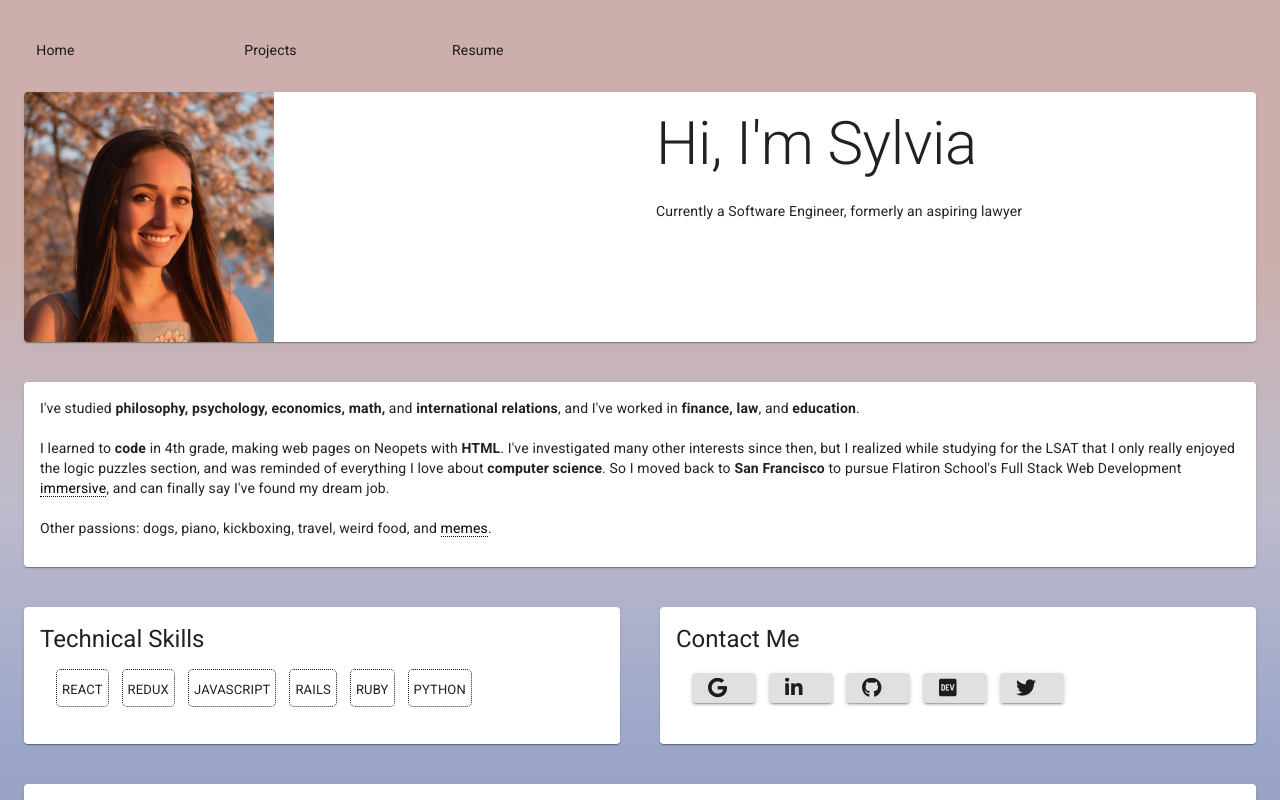
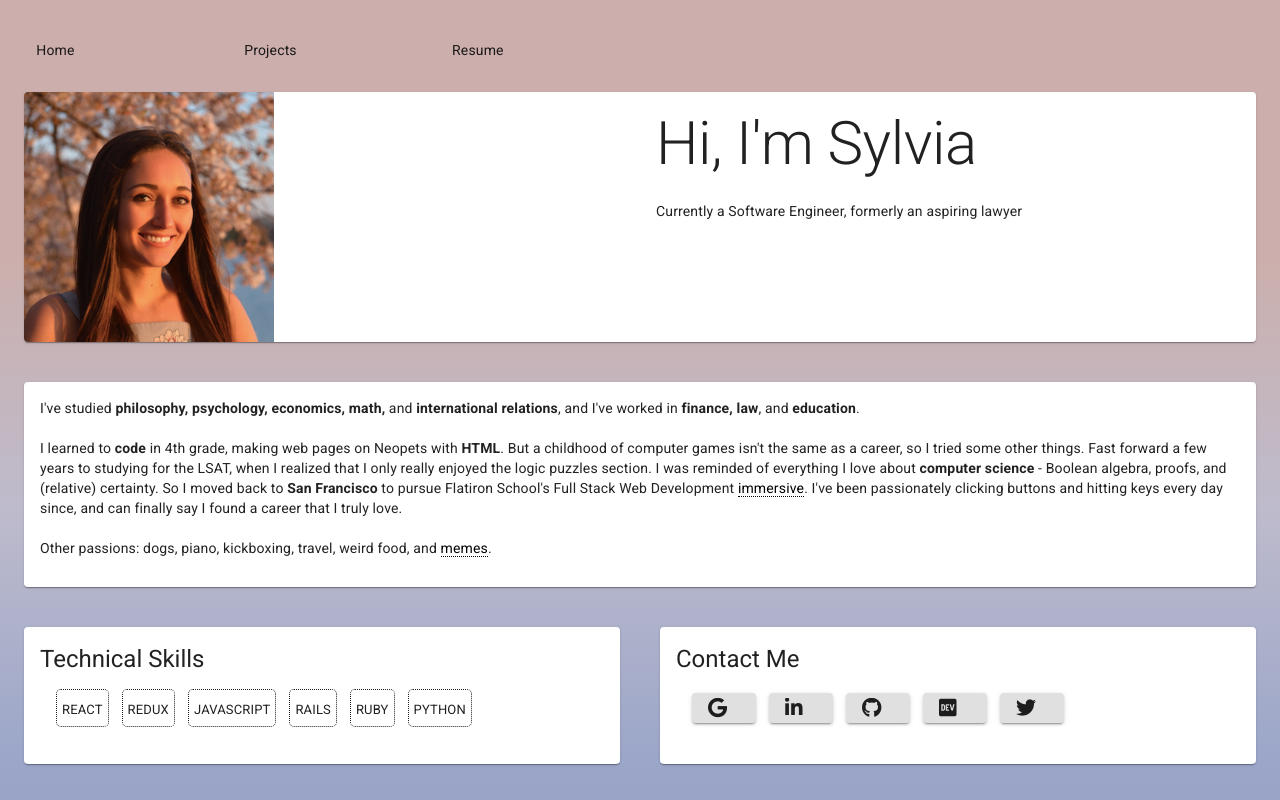
Before and after one commit to sylviapap/personal-site-react, a React (Create React App) app: page / in a window 1280 px wide. Shown: the top 800 px of the page. Built offline with nearby package versions, Linux system fonts and the light colour scheme.

Commit message:
Update description

```diff
--- a/src/pages/Home.js
+++ b/src/pages/Home.js
@@ -94,7 +94,7 @@ export default function Home() {
               I've studied <strong>philosophy, psychology, economics, math,</strong> and <strong>international relations</strong>, and I've worked in <strong>finance, law</strong>, and <strong>education</strong>.
               <br></br>
               <br></br>
-              I learned to <strong>code</strong> in 4th grade, making web pages on Neopets with <strong>HTML</strong>. I've investigated many other interests since then, but I realized while studying for the LSAT that I only really enjoyed the logic puzzles section, and was reminded of everything I love about <strong>computer science</strong>. So I moved back to <strong>San Francisco</strong> to pursue Flatiron School's Full Stack Web Development <Link className={classes.links} underline="none" href="https://flatironschool.com/career-courses/coding-bootcamp/san-francisco">immersive</Link>, and can finally say I've found my dream job.
+              I learned to <strong>code</strong> in 4th grade, making web pages on Neopets with <strong>HTML</strong>. But a childhood of computer games isn't the same as a career, so I tried some other things. Fast forward a few years to studying for the LSAT, when I realized that I only really enjoyed the logic puzzles section. I was reminded of everything I love about <strong>computer science</strong> - Boolean algebra, proofs, and (relative) certainty. So I moved back to <strong>San Francisco</strong> to pursue Flatiron School's Full Stack Web Development <Link className={classes.links} underline="none" href="https://flatironschool.com/career-courses/coding-bootcamp/san-francisco">immersive</Link>. I've been passionately clicking buttons and hitting keys every day since, and can finally say I found a career that I truly love.
               <br></br>
               <br></br>
               Other passions: dogs, piano, kickboxing, travel, weird food, and <Link className={classes.links} underline="none" href="https://www.instagram.com/p/B-AJtycgYKU/?igshid=12f3s8qalj71s">memes</Link>.
```
